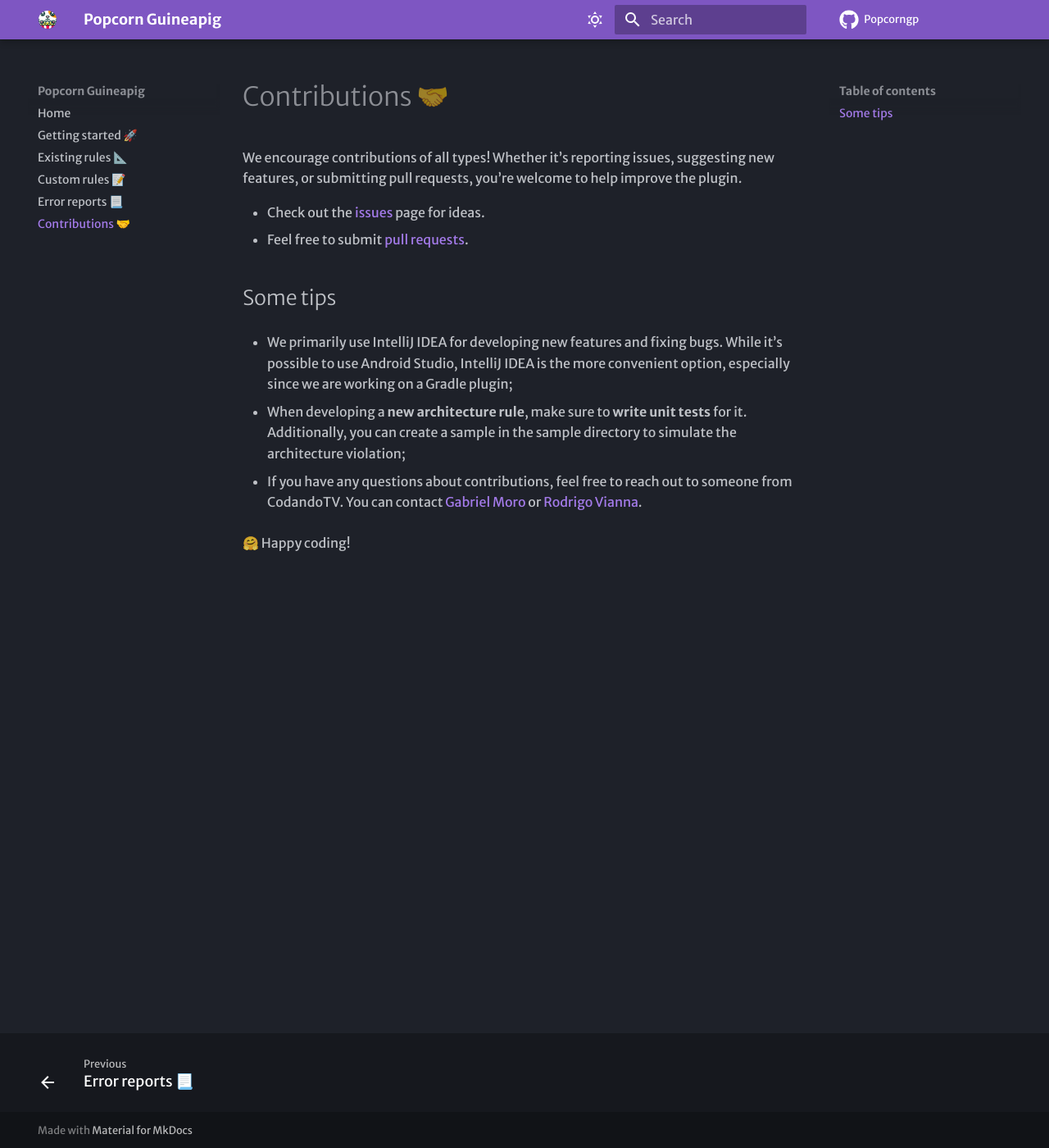
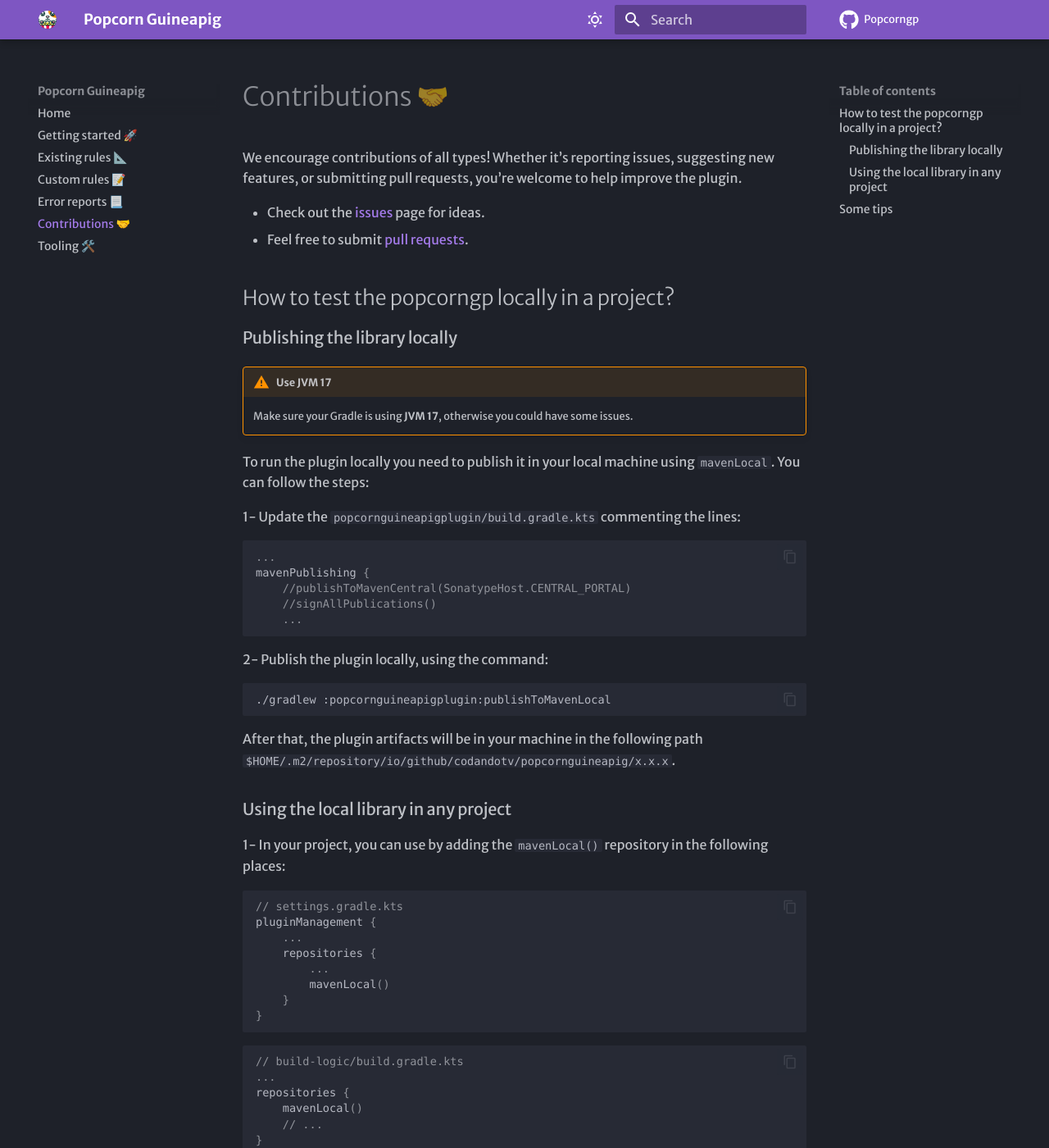
Before and after one commit to CodandoTV/popcorn-guineapig, an MkDocs documentation site: the page built from docs/5-contributions.md, in a window 1280 px wide and 1400 px high. Shown: the whole window at 82% size. Built offline with MkDocs 1.6.1 and Material for MkDocs 9.7.7, drawn with Linux system fonts in a browser that asks for light colours; some web fonts are replaced; comment, search, counter and statistics services are not loaded; some of the changed text lies outside the part shown.

````diff
--- a/docs/5-contributions.md
+++ b/docs/5-contributions.md
@@ -4,6 +4,63 @@ We encourage contributions of all types! Whether it's reporting issues, suggesti
 
 - Check out the [issues](https://github.com/CodandoTV/popcorn-guineapig/issues) page for ideas.
 - Feel free to submit [pull requests](https://github.com/CodandoTV/popcorn-guineapig/pulls).
+
+## How to test the popcorngp locally in a project?
+
+### Publishing the library locally
+
+!!!warning "Use JVM 17"
+    Make sure your Gradle is using **JVM 17**, otherwise you could have some issues.
+
+To run the plugin locally you need to publish it in your local machine using `mavenLocal`.
+You can follow the steps:
+
+1- Update the `popcornguineapigplugin/build.gradle.kts` commenting the lines:
+
+```kotlin
+...
+mavenPublishing {
+    //publishToMavenCentral(SonatypeHost.CENTRAL_PORTAL)
+    //signAllPublications()
+    ...
+```
+
+2- Publish the plugin locally, using the command:
+
+```shell
+./gradlew :popcornguineapigplugin:publishToMavenLocal
+```
+
+After that, the plugin artifacts will be in your machine in the following path
+`$HOME/.m2/repository/io/github/codandotv/popcornguineapig/x.x.x`.
+
+### Using the local library in any project
+
+1- In your project, you can use by adding the `mavenLocal()` repository in the following places:
+
+```kotlin
+// settings.gradle.kts
+pluginManagement {
+    ...
+    repositories {
+        ...
+        mavenLocal()
+    }
+}
+```
+
+```kotlin
+// build-logic/build.gradle.kts
+...
+repositories {
+    mavenLocal()
+    // ...
+}
+
+dependencies {
+    implementation("io.github.codandotv:popcornguineapig:x.x.x")
+}
+```
 
 ## Some tips
 
--- a/mkdocs.yml
+++ b/mkdocs.yml
@@ -12,7 +12,9 @@ theme:
     repo: fontawesome/brands/github
   features:
   - navigation.footer
-  - content.code.annotations # (1)!
+  - content.code.annotations
+  - navigation.instant
+  - content.code.copy
   palette:
       # Dark Mode
       - scheme: slate
````
Also changed, not shown: docs/1-getting-started.md (+33 -32 lines), docs/4-error-report.md (+6 -4 lines), docs/6-tooling.md (added, +31 -0 lines), docs/index.md (+2 -0 lines), 1 other file.
